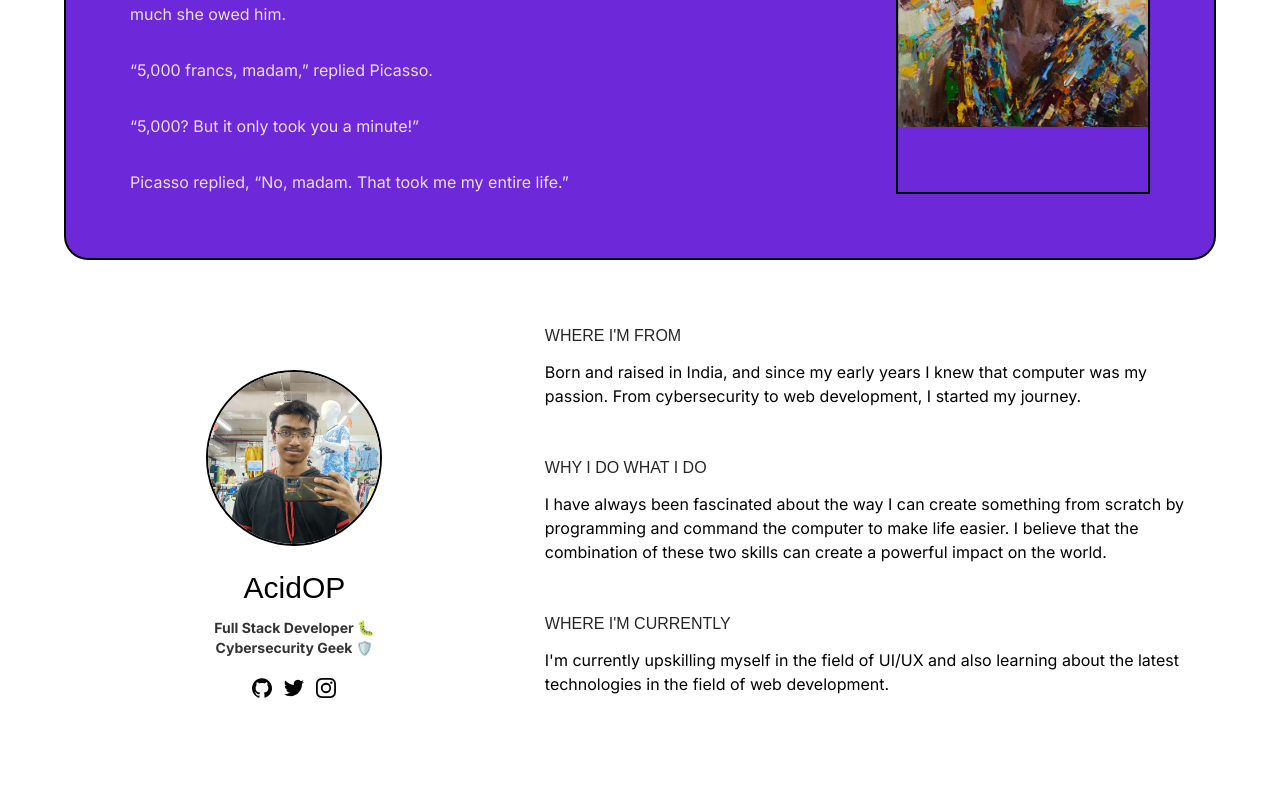
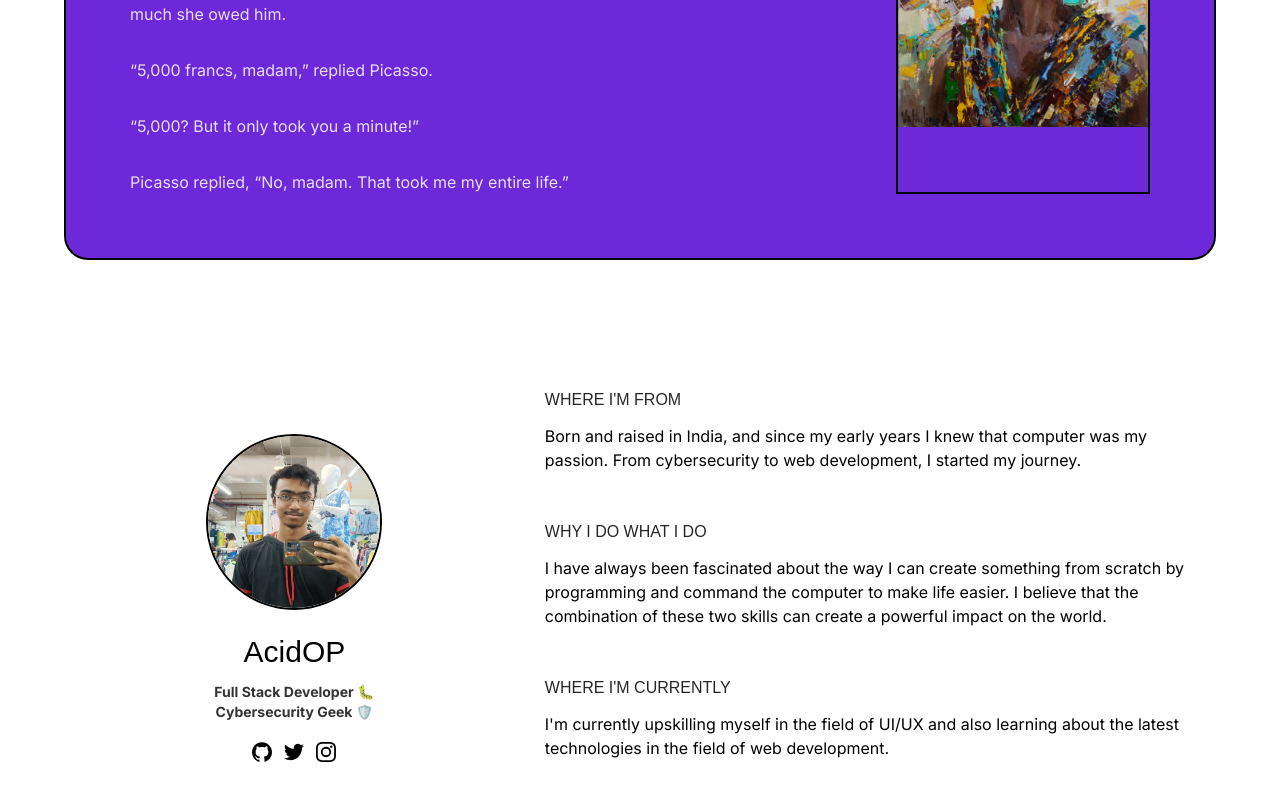
Before and after one commit to AcidOP/portfolio, a Next.js app: page /about in a window 1280 px wide. Shown: the part 962-1762 px from the top of the page. Built offline with nearby package versions, Linux system fonts and the light colour scheme; a web font is replaced by a local one.

Commit message:
feat: updated padding

```diff
--- a/src/app/about/_components/Whoami.tsx
+++ b/src/app/about/_components/Whoami.tsx
@@ -12,7 +12,7 @@ const body = Suez_One({ subsets: ['latin'], weight: '400' });
 
 const Whoami: FC = () => {
   return (
-    <div className='my-16 flex flex-col lg:flex-row'>
+    <div className='my-32 flex flex-col lg:flex-row'>
       <div className='flex flex-col items-center justify-center lg:w-2/5'>
         <Image
           src={aboutMe}
```
